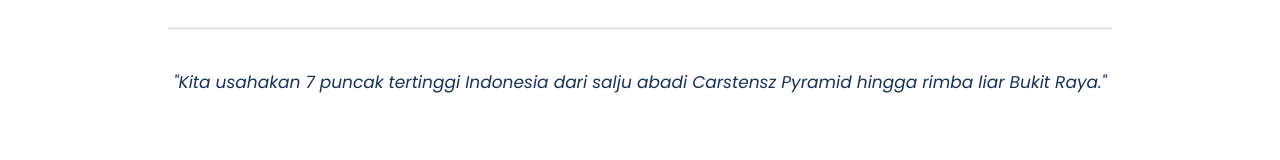
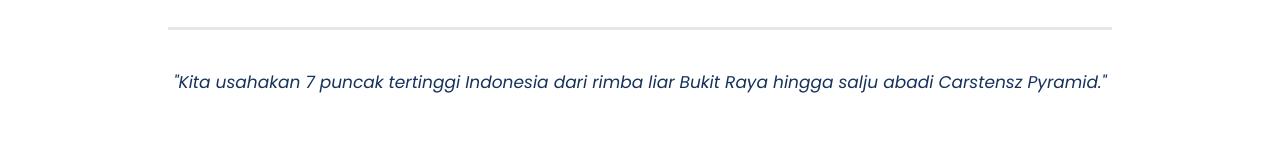
Before and after one commit to Atadewa/seven-summits, a website: page index.html in a window 1280 px wide. Shown: the part 365-525 px from the top of the page. Drawn offline with Linux system fonts and the light colour scheme.

```diff
--- a/index.html
+++ b/index.html
@@ -38,7 +38,7 @@
           </p>
           <hr class="mt-10"> <hr> <hr>
           <blockquote class="mt-8 md:mt-10 italic text-sm md:text-base lg:text-[17px]">
-            "Kita usahakan 7 puncak tertinggi Indonesia dari salju abadi Carstensz Pyramid hingga rimba liar Bukit Raya."
+            "Kita usahakan 7 puncak tertinggi Indonesia dari rimba liar Bukit Raya hingga salju abadi Carstensz Pyramid."
           </blockquote>
         </div>
       </div>
```
